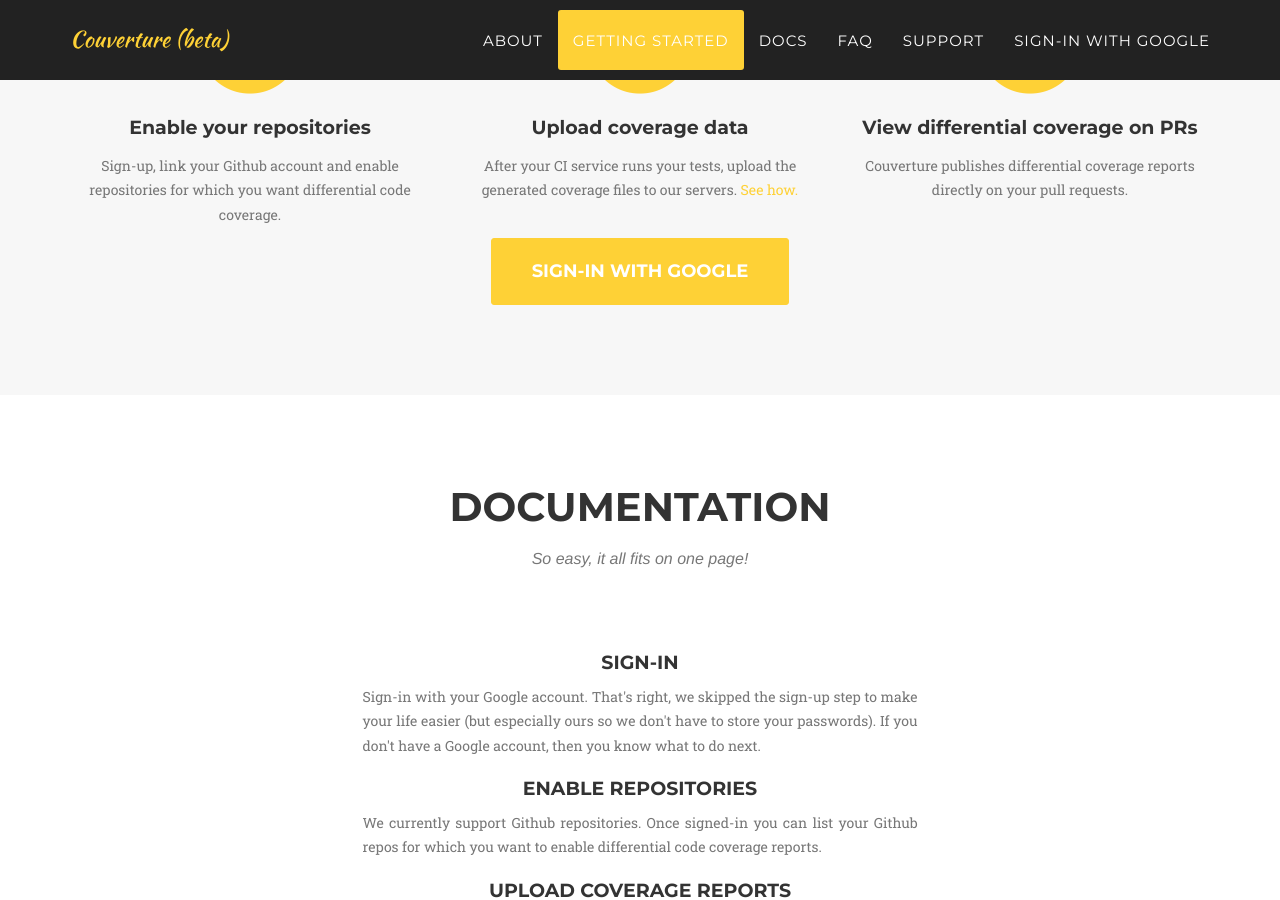
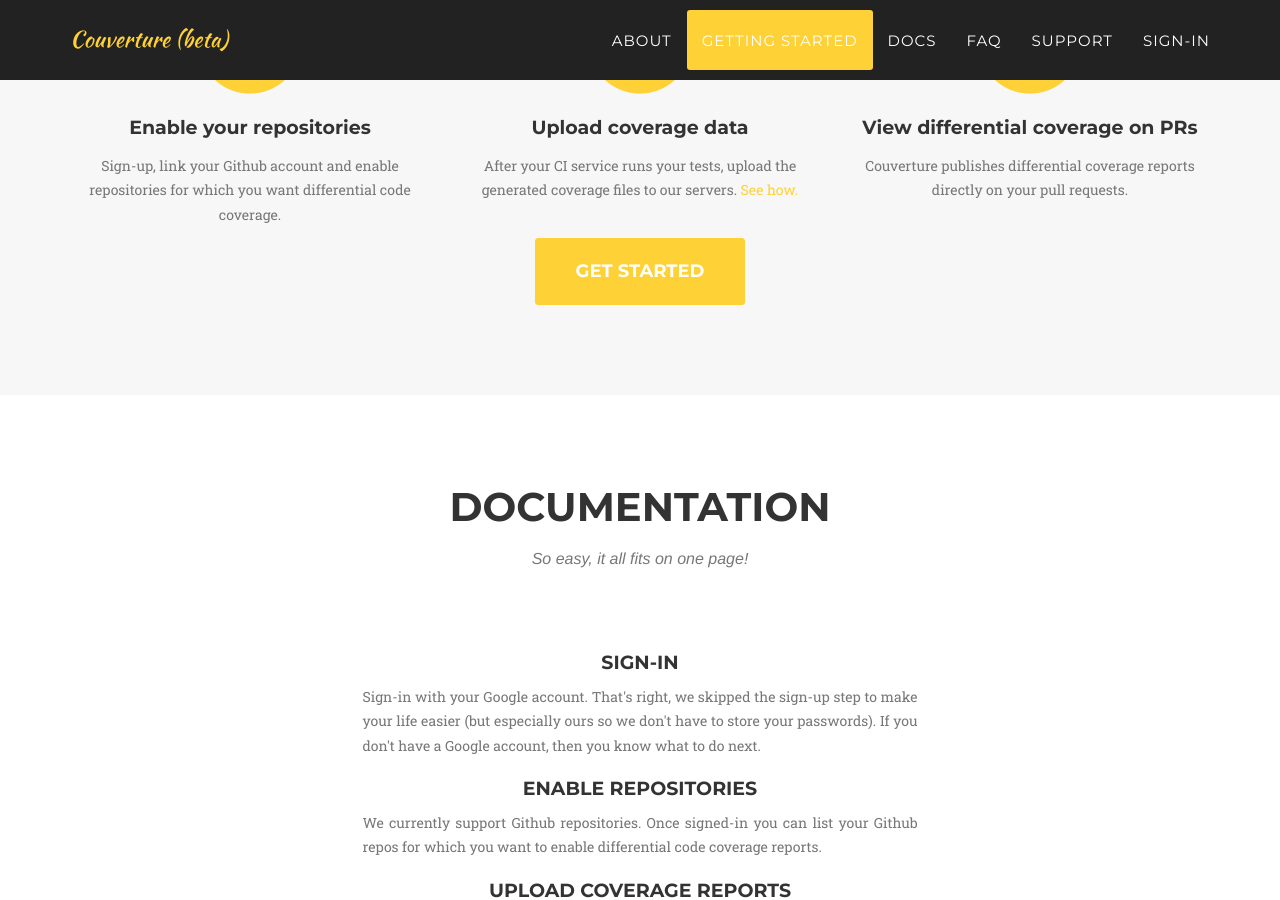
Before and after one commit to couverture/couverture.github.io, a Jekyll site: the page built from index.html, in a window 1280 px wide and 900 px high, scrolled down 3027 px. Built offline with Jekyll 4.4.1, drawn with Linux system fonts in a browser that asks for light colours; some web fonts are replaced.

Commit message:
leaner sign-in message

```diff
--- a/_includes/header.html
+++ b/_includes/header.html
@@ -34,7 +34,7 @@
                         <a href="mailto:{{ site.email }}">Support</a>
                     </li>
                     <li>
-                        <a href="{{app_signin}}">Sign-in with Google</a>
+                        <a href="{{app_signin}}">Sign-in</a>
                     </li>
                 </ul>
             </div>
--- a/_includes/services.html
+++ b/_includes/services.html
@@ -34,7 +34,7 @@
                 </div>
             </div>
             <div class="row text-center">
-                <a href="{{app_signin}}" class="page-scroll btn btn-xl">Sign-in with Google</a>
+                <a href="{{app_signin}}" class="page-scroll btn btn-xl">Get started</a>
             </div>
         </div>
     </section>
```
